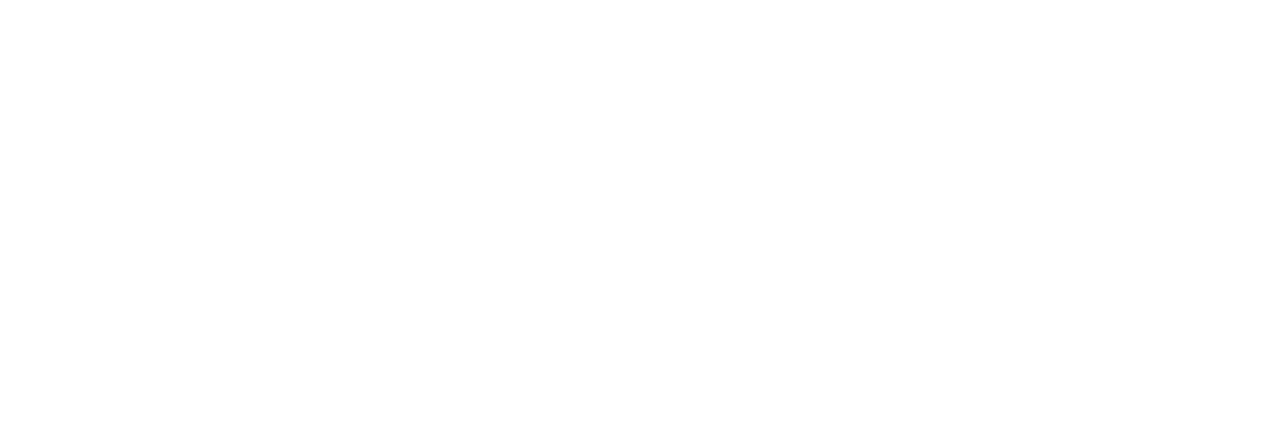
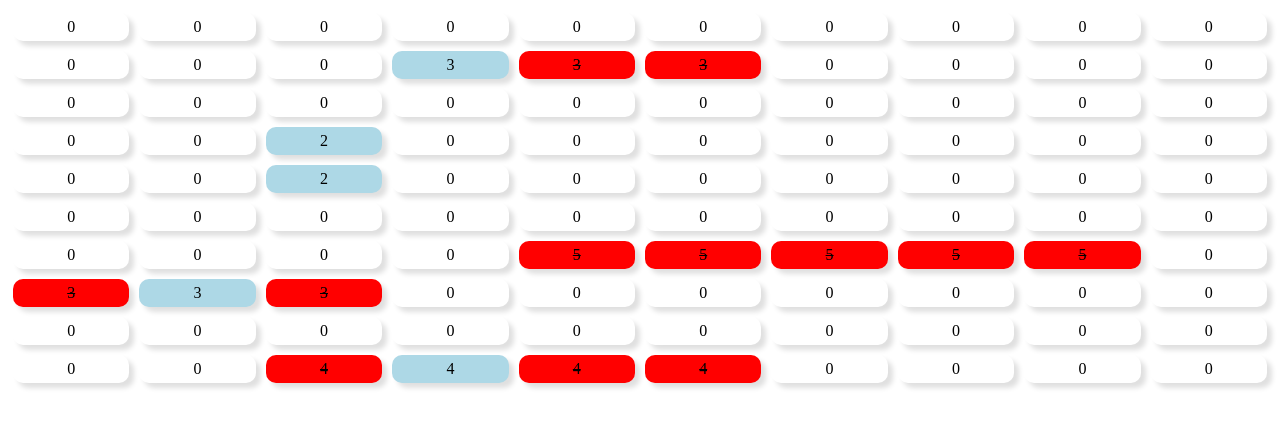
Before and after one commit to alphathunderwave/Battleship, a website built with webpack: page dist/index.html in a window 1280 px wide. Built offline with nearby package versions, Linux system fonts and the light colour scheme.

Commit message:
ok nevemind things dont work great

```diff
--- a/src/index.js
+++ b/src/index.js
@@ -78,6 +78,24 @@ class Player {
   }
 }
 
+function show(player) {
+  var count = 0;
+  for (let i = 0; i < 10; i++) {
+    for (let j = 0; j < 10; j++) {
+      const div = document.createElement("div");
+      div.id = i.toString() + j.toString();
+      if (player.gb.board[i][j]) {
+        div.textContent = player.gb.board[i][j].size;
+        div.classList.add("blue");
+      } else div.textContent = player.gb.board[i][j];
+      div.classList.add("sea");
+      content.append(div);
+
+      count++;
+    }
+  }
+}
+
 function startGame(player) {
   //player setup
   var p1 = new Player();
@@ -99,11 +117,14 @@ function startGame(player) {
       }
     }
   }
+  show(p2);
   console.log(p2);
   //combat
   var turn = 0;
+  var p1t = [];
+  var p2t = [];
   while (
-    ( p1.ships[0].isSunk() &&
+    (p1.ships[0].isSunk() &&
       p1.ships[1].isSunk() &&
       p1.ships[2].isSunk() &&
       p1.ships[3].isSunk() &&
@@ -116,21 +137,35 @@ function startGame(player) {
   ) {
     //p1
     if (turn) {
+      console.log(p1t)
+      var t = 1;
+      while (t) {
         var c1 = Math.floor(Math.random() * 10);
         var c2 = Math.floor(Math.random() * 10);
+        if (!p1t.includes(Number(c1.toString()+c2.toString()))) {
+          t = !t
+          p1t.push(Number(c1.toString()+c2.toString()))
           if (p1.gb.board[c1][c2]) {
-        console.log("hit");
             p1.gb.board[c1][c2].hit();
-      } else console.log("miss");
+          }
+        }
+      }
     }
     //p2
     else {
+      var t = 1;
+      while (t) {
         var c1 = Math.floor(Math.random() * 10);
         var c2 = Math.floor(Math.random() * 10);
+        if (!p2t.includes(Number(c1.toString()+c2.toString()))) {
+          t = !t
+          p2t.push(Number(c1.toString()+c2.toString()))
           if (p2.gb.board[c1][c2]) {
-        console.log("hit");
             p2.gb.board[c1][c2].hit();
-      } else console.log("miss");
+            document.getElementById((c1.toString()+c2.toString())).classList.add('red')
+          }
+        }
+      }
     }
     turn = !turn;
   }
--- a/src/style.css
+++ b/src/style.css
@@ -16,3 +16,7 @@ background-color: lightblue;
 .light {
   background-color: aliceblue;
 }
+.red {
+  background-color: red;
+  text-decoration: line-through;
+}
```
Also changed, not shown: dist/bundle.js. Lines whose indentation alone changed are shown as unchanged.
